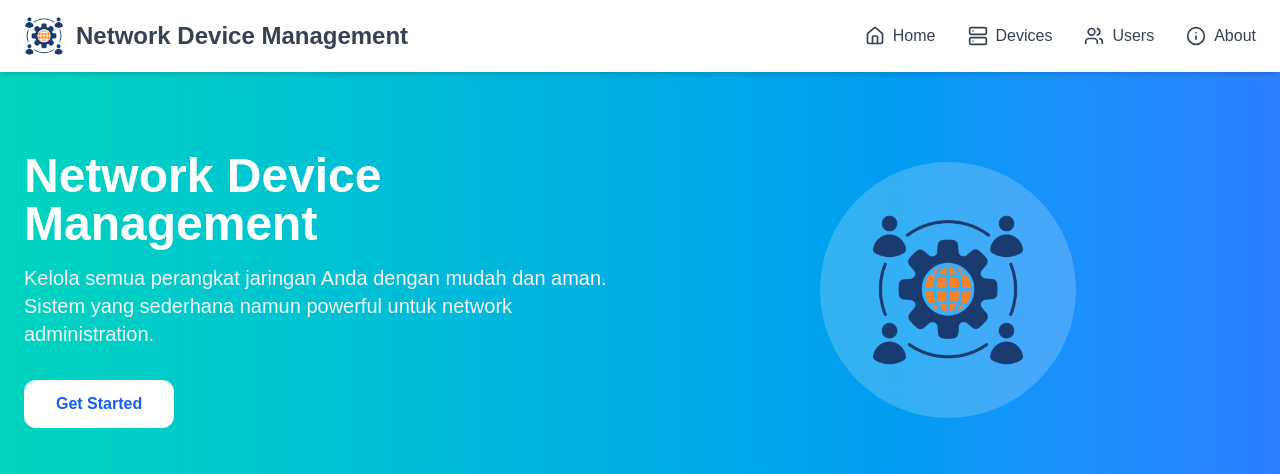
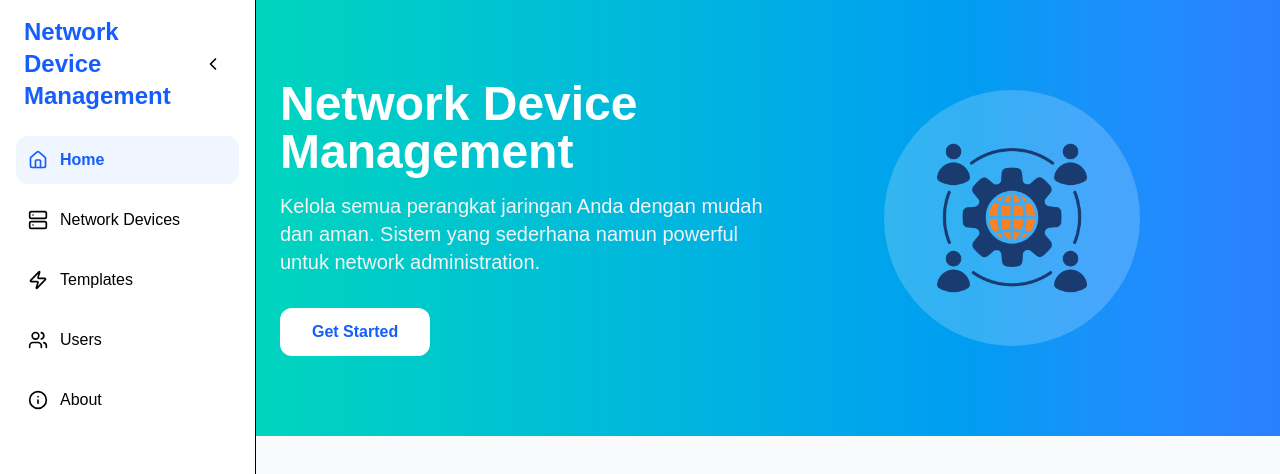
Before and after one commit to Nicholl2/Network-Device-Management, a React (Vite) app: page /home in a window 1280 px wide. Shown: the top 474 px of the page. Built offline with nearby package versions, Linux system fonts and the light colour scheme; no server answers; the database is empty.

Commit message:
Update Sidebar

```diff
--- a/src/components/layout/Sidebar.jsx
+++ b/src/components/layout/Sidebar.jsx
@@ -1,70 +1,60 @@
+import { useState } from "react";
 import { NavLink } from "react-router-dom";
-import { Home, Users, Server, Info, Zap } from "lucide-react";
+import { Home, Users, Server, Info, Zap, Menu, ChevronLeft } from "lucide-react";
 
 export default function Sidebar() {
+  const [collapsed, setCollapsed] = useState(false);
+
+  const containerClass = `${collapsed ? "w-20" : "w-64"} bg-white border-r h-screen p-4 flex flex-col overflow-y-auto transition-all duration-200`;
+
+  const linkBase = ({ isActive }) =>
+    `flex items-center ${collapsed ? "justify-center" : "gap-3"} p-3 rounded-xl hover:bg-gray-100 transition ${
+      isActive ? "bg-blue-50 text-blue-600 font-semibold" : ""
+    }`;
+
   return (
-    <div className="w-64 bg-white border-r h-screen p-6 flex flex-col overflow-y-auto">
-      <h1 className="text-2xl font-bold mb-8 text-blue-600">
-        NDM
-      </h1>
+    <div className={containerClass}>
+      <div className="flex items-center justify-between mb-6 px-2">
+        <div className="flex items-center gap-3">
+          <div className={`text-2xl font-bold text-blue-600 ${collapsed ? 'mx-auto' : ''}`}>
+            {collapsed ? 'NDM' : 'Network Device Management'}
+          </div>
+        </div>
+
+        <button
+          onClick={() => setCollapsed((s) => !s)}
+          className="p-2 rounded-md hover:bg-gray-100"
+          aria-label={collapsed ? 'Expand sidebar' : 'Collapse sidebar'}
+        >
+          {collapsed ? <Menu className="w-5 h-5" /> : <ChevronLeft className="w-5 h-5" />}
+        </button>
+      </div>
 
       <nav className="space-y-3 flex-1">
-
-        <NavLink
-          to="/home"
-          className={({ isActive }) =>
-            `flex items-center gap-3 p-3 rounded-xl hover:bg-gray-100 transition ${
-              isActive ? "bg-blue-50 text-blue-600 font-semibold" : ""
-            }`
-          }
-        >
-          <Home /> Home
+        <NavLink to="/home" className={linkBase}>
+          <Home className="w-5 h-5" />
+          {!collapsed && <span>Home</span>}
         </NavLink>
 
-        <NavLink
-          to="/devices"
-          className={({ isActive }) =>
-            `flex items-center gap-3 p-3 rounded-xl hover:bg-gray-100 transition ${
-              isActive ? "bg-blue-50 text-blue-600 font-semibold" : ""
-            }`
-          }
-        >
-          <Server /> Network Devices
+        <NavLink to="/devices" className={linkBase}>
+          <Server className="w-5 h-5" />
+          {!collapsed && <span>Network Devices</span>}
         </NavLink>
 
-        <NavLink
-          to="/templates"
-          className={({ isActive }) =>
-            `flex items-center gap-3 p-3 rounded-xl hover:bg-gray-100 transition ${
-              isActive ? "bg-blue-50 text-blue-600 font-semibold" : ""
-            }`
-          }
-        >
-          <Zap /> Templates
+        <NavLink to="/templates" className={linkBase}>
+          <Zap className="w-5 h-5" />
+          {!collapsed && <span>Templates</span>}
         </NavLink>
 
-        <NavLink
-          to="/users"
-          className={({ isActive }) =>
-            `flex items-center gap-3 p-3 rounded-xl hover:bg-gray-100 transition ${
-              isActive ? "bg-blue-50 text-blue-600 font-semibold" : ""
-            }`
-          }
-        >
-          <Users /> Users
+        <NavLink to="/users" className={linkBase}>
+          <Users className="w-5 h-5" />
+          {!collapsed && <span>Users</span>}
         </NavLink>
 
-        <NavLink
-          to="/about"
-          className={({ isActive }) =>
-            `flex items-center gap-3 p-3 rounded-xl hover:bg-gray-100 transition ${
-              isActive ? "bg-blue-50 text-blue-600 font-semibold" : ""
-            }`
-          }
-        >
-          <Info /> About
+        <NavLink to="/about" className={linkBase}>
+          <Info className="w-5 h-5" />
+          {!collapsed && <span>About</span>}
         </NavLink>
-
       </nav>
     </div>
   );
--- a/src/pages/AboutPage.jsx
+++ b/src/pages/AboutPage.jsx
@@ -105,7 +105,7 @@ export default function AboutPage() {
           </div>
 
           {/* Info Section */}
-          <div className="bg-gradient-to-r from-blue-600 to-blue-700 text-white rounded-2xl shadow-lg p-12 text-center">
+          <div className="bg-linear-to-r from-blue-600 to-blue-700 text-white rounded-2xl shadow-lg p-12 text-center">
             <h3 className="text-2xl font-bold mb-4">Siap Memulai?</h3>
             <p className="text-blue-100 mb-6">
               Mulai kelola perangkat jaringan Anda sekarang dengan Network Device
--- a/src/pages/HomePage.jsx
+++ b/src/pages/HomePage.jsx
@@ -1,6 +1,7 @@
 import React, { useEffect, useState } from "react";
 import { Link } from "react-router-dom";
 import { Home, Server, Users, Info } from "lucide-react";
+import Sidebar from "../components/layout/Sidebar";
 import { supabase } from "../lib/supabaseClient";
 import Logo from "../assets/Logo.png";
 
@@ -39,55 +40,15 @@ export default function HomePage() {
   };
 
   return (
-    <div className="min-h-screen bg-white">
-      {/* Navbar */}
-      <nav className="sticky top-0 bg-white shadow-md z-50">
-        <div className="max-w-7xl mx-auto px-6 py-4 flex items-center justify-between">
-          <div className="flex items-center gap-3">
-            <img src={Logo} alt="Logo" className="w-10 h-10 rounded-lg" />
-            <h1 className="text-2xl font-bold text-gray-700">Network Device Management</h1>
-          </div>
+    <div className="flex bg-white min-h-screen">
+      <Sidebar />
 
-          <div className="flex items-center gap-8">
-            <Link
-              to="/home"
-              className="flex items-center gap-2 text-gray-700 hover:text-blue-600 transition"
-            >
-              <Home className="w-5 h-5" />
-              <span>Home</span>
-            </Link>
-            <Link
-              to="/devices"
-              className="flex items-center gap-2 text-gray-700 hover:text-blue-600 transition"
-            >
-              <Server className="w-5 h-5" />
-              <span>Devices</span>
-            </Link>
-            <Link
-              to="/users"
-              className="flex items-center gap-2 text-gray-700 hover:text-blue-600 transition"
-            >
-              <Users className="w-5 h-5" />
-              <span>Users</span>
-            </Link>
-            <Link
-              to="/about"
-              className="flex items-center gap-2 text-gray-700 hover:text-blue-600 transition"
-            >
-              <Info className="w-5 h-5" />
-              <span>About</span>
-            </Link>
-          </div>
-        </div>
-      </nav>
-
+      <div className="flex-1">
         {/* Hero Section */}
-      <section className="bg-gradient-to-r from-teal-400 to-blue-500 text-white py-20 px-6">
+        <section className="bg-linear-to-r from-teal-400 to-blue-500 text-white py-20 px-6">
           <div className="max-w-7xl mx-auto flex items-center justify-between">
             <div className="flex-1">
-            <h1 className="text-5xl font-bold mb-4">
-              Network Device Management
-            </h1>
+              <h1 className="text-5xl font-bold mb-4">Network Device Management</h1>
               <p className="text-xl text-gray-100 mb-8">
                 Kelola semua perangkat jaringan Anda dengan mudah dan aman. Sistem
                 yang sederhana namun powerful untuk network administration.
@@ -147,7 +108,7 @@ export default function HomePage() {
             </div>
 
             {/* Add Device Card */}
-            <div className="bg-gradient-to-br from-blue-500 to-blue-600 p-8 rounded-2xl shadow-lg hover:shadow-xl transition cursor-pointer">
+            <div className="bg-linear-to-br from-blue-500 to-blue-600 p-8 rounded-2xl shadow-lg hover:shadow-xl transition cursor-pointer">
               <div className="flex items-center justify-between mb-4">
                 <h3 className="text-white text-sm font-semibold">New Device</h3>
                 <div className="w-8 h-8 bg-white/20 rounded-full flex items-center justify-center text-white text-xl">
@@ -180,7 +141,7 @@ export default function HomePage() {
 
           <div className="grid grid-cols-1 md:grid-cols-2 gap-6">
             {/* Total Users Card */}
-            <div className="bg-gradient-to-br from-teal-400 to-teal-500 p-8 rounded-2xl shadow-lg text-white">
+            <div className="bg-linear-to-br from-teal-400 to-teal-500 p-8 rounded-2xl shadow-lg text-white">
               <h3 className="text-sm font-semibold mb-4 text-teal-100">
                 Total Users
               </h3>
@@ -229,7 +190,7 @@ export default function HomePage() {
       </section>
 
         {/* About Section */}
-      <section className="py-20 px-6 bg-gradient-to-r from-gray-900 to-gray-800 text-white">
+      <section className="py-20 px-6 bg-linear-to-r from-gray-900 to-gray-800 text-white">
         <div className="max-w-7xl mx-auto text-center">
           <div className="flex justify-center mb-8">
             <img src={Logo} alt="Logo" className="w-24 h-24 rounded-xl" />
@@ -241,10 +202,11 @@ export default function HomePage() {
             fitur-fitur powerful, kelola semua perangkat dengan lebih efisien.
           </p>
           <div className="mt-8 pt-8 border-t border-gray-700">
-            <p className="text-gray-500">© 2024 Network Device Management. All rights reserved.</p>
+            <p className="text-gray-500">© 2025 Network Device Management. All rights reserved.</p>
           </div>
           </div>
       </section>
       </div>
+    </div>
   );
 }
--- a/src/pages/LoginPage.jsx
+++ b/src/pages/LoginPage.jsx
@@ -18,7 +18,7 @@ export default function LoginPage() {
     setSuccess('');
 
     try {
-      const { data, error } = await supabase.auth.signInWithPassword({
+      const { error } = await supabase.auth.signInWithPassword({
         email,
         password,
       });
@@ -45,7 +45,7 @@ export default function LoginPage() {
       <div className="bg-white rounded-3xl shadow-xl max-w-6xl w-full flex overflow-hidden">
 
         {/* Left Illustration Section */}
-        <div className="hidden lg:flex lg:w-1/2 bg-gradient-to-br from-teal-300 to-teal-400 relative p-10 flex-col justify-between">
+        <div className="hidden lg:flex lg:w-1/2 bg-linear-to-br from-teal-300 to-teal-400 relative p-10 flex-col justify-between">
 
           {/* Logo - Top Left */}
           <div className="flex items-center gap-3 mb-6">
@@ -152,9 +152,7 @@ export default function LoginPage() {
                 <span className="text-gray-700">Remember Me</span>
               </label>
 
-              <button className="text-teal-500 hover:text-teal-600">
-                Forgot Password?
-              </button>
+
             </div>
 
             {/* Buttons */}
--- a/src/pages/RegisterPage.jsx
+++ b/src/pages/RegisterPage.jsx
@@ -18,7 +18,6 @@ export default function RegisterPage() {
   setSuccess('');
 
   try {
-    // 1. CEK JIKA USERNAME SUDAH ADA
     const { data: existingUser } = await supabase
       .from('profiles')
       .select('*')
@@ -29,7 +28,6 @@ export default function RegisterPage() {
       throw new Error("Username sudah digunakan.");
     }
 
-    // 2. DAFTARKAN USER KE AUTH
     const { data: authData, error: signupError } = await supabase.auth.signUp({
       email,
       password
@@ -39,7 +37,6 @@ export default function RegisterPage() {
 
     const userId = authData.user.id;
 
-    // 3. SIMPAN USERNAME KE TABEL PROFILES
     const { error: profileError } = await supabase
       .from('profiles')
       .insert([
@@ -68,7 +65,7 @@ export default function RegisterPage() {
 
 
         {/* Left Illustration Section */}
-        <div className="hidden lg:flex lg:w-1/2 bg-gradient-to-br from-teal-300 to-teal-400 relative p-10 flex-col justify-between">
+        <div className="hidden lg:flex lg:w-1/2 bg-linear-to-br from-teal-300 to-teal-400 relative p-10 flex-col justify-between">
 
             {/* Logo - Top Left */}
             <div className="flex items-center gap-3 mb-6">
```
Lines whose indentation alone changed are shown as unchanged.
